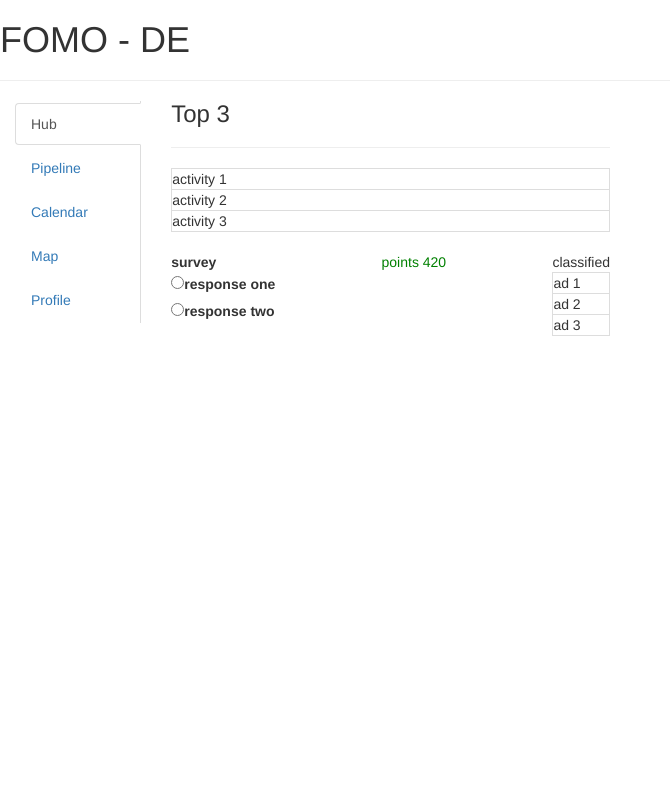
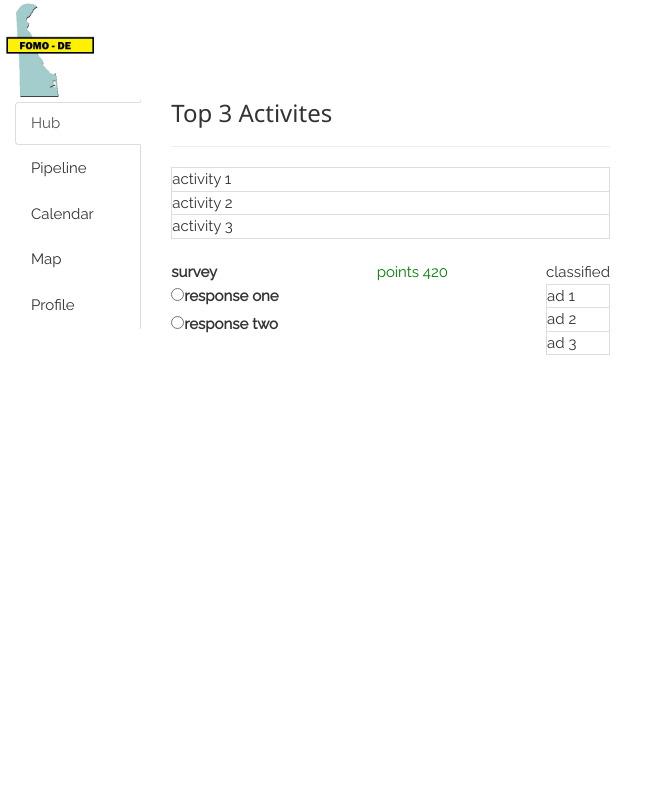
Before and after one commit to Delaware2016/team-4, a PHP site: page /frame.html in a window 1280 px wide. Shown: the whole page, without its empty margins (0-670 px from the left). Run offline with PHP 8.4, Linux system fonts and the light colour scheme; some libraries are stand-ins or nearby versions.

Commit message:
Epic Fail

```diff
--- a/frame.html
+++ b/frame.html
@@ -2,12 +2,27 @@
 <title>FOMO Hub</title>
 <head>
   <link rel="stylesheet" href="http://netdna.bootstrapcdn.com/bootstrap/3.3.0/css/bootstrap.min.css">
+<link rel="stylesheet" href="http://www.w3schools.com/lib/w3.css">
+<link rel="stylesheet" href="https://fonts.googleapis.com/css?family=Raleway">
   <link rel="stylesheet" href="bootstrap.vertical-tabs.css">
   <link rel="stylesheet" href="style.css">
 
+<style>
+body,h1 {font-family: "Raleway", sans-serif}
+body, html {height: 100%}
+.bgimg-1 {
+    background-image: url('lewes.jpg');
+    min-height: 100%;
+    background-position: center;
+    background-size: cover;
+}
+</style>
+
 </head>
 <body>
-  <h1>FOMO - DE</h1><hr/>
+	<img src="fomo_logo.png" alt="FOMO - DE" style="width:100px;height100px;">
+
+
   <div class="row" style="min-height:600px;">
   <div class="col-sm-6">
   <div class="col-xs-3"> <!-- required for floating -->
@@ -25,7 +40,7 @@
       <div class="tab-content">
         <div class="tab-pane active" id="hub">
           <div class="module" id="top3">
-            <h3>Top 3</h3><hr/>
+            <h3>Top 3 Activites</h3><hr/>
             <div id="activity1" class="table top">
               activity 1
             </div>
--- a/style.css
+++ b/style.css
@@ -57,24 +57,9 @@ div.scrollmenu a {
 div.scrollmenu a:hover {
     background-color: #777;
 }
-
-.ui-datepicker,
-.ui-datepicker table,
-.ui-datepicker tr,
-.ui-datepicker td,
-.ui-datepicker th {
-    margin: 0;
-    padding: 0;
-    border: none;
-    border-spacing: 0;
+.bgimg-1 {
+    background-image: url('delaware.jpg');
+    min-height: 100%;
+    background-position: center;
+    background-size: cover;
 }
-
-.ui-datepicker{
-  display: none;
-  width: 250px;
-  padding: 15px;
-  text-transform: lowercase;
-  font-size: 15px;
-
-  background: #fff;
-}
```
Also changed, not shown: lewes.jpg (added).
